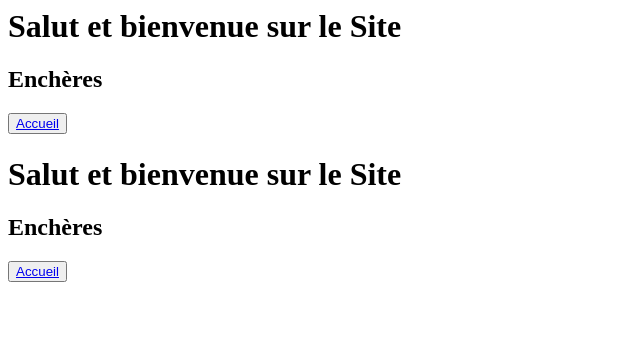
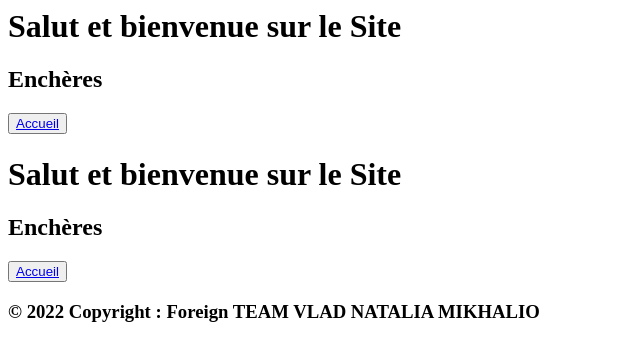
Before and after one commit to Vladimir06100/Encheres-React, a PHP site: template template/header.php in a window 1280 px wide. Shown: the top 361 px of the page, without its empty margins (0-640 px from the left). Run offline with PHP 8.4, Linux system fonts and the light colour scheme; the template is opened without the code that fills it, so the values that code supplies are empty.

Commit message:
Vladimir

```diff
--- a/code.php
+++ b/code.php
@@ -15,7 +15,7 @@
   // фальшивый index.php
   echo "hello World";
   ?>
-
+  <?php include_once './template/footer.php' ?>
 </body>
 
 </html>
--- /dev/null
+++ b/template/footer.php
@@ -0,0 +1,5 @@
+<div class="footer">
+  <div>
+    <h3 class="h1-footer">© 2022 Copyright : Foreign TEAM VLAD NATALIA MIKHALIO</h3>
+  </div>
+</div>
--- a/template/header.php
+++ b/template/header.php
@@ -4,6 +4,6 @@
     <h2>Enchères</h2>
   </div>
   <div>
-    <button class="btn-accueil"><a href="/Encheres/code.php">Accueil</a></button>
+    <button class="btn-accueil"><a href="/Encheres/index.php">Accueil</a></button>
   </div>
 </div>
```
